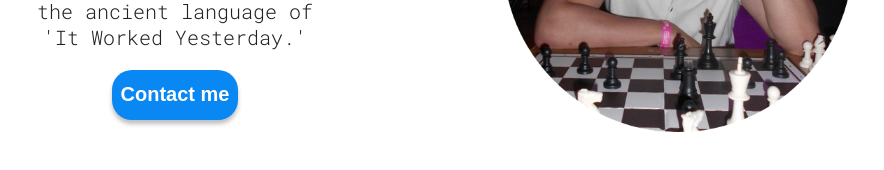
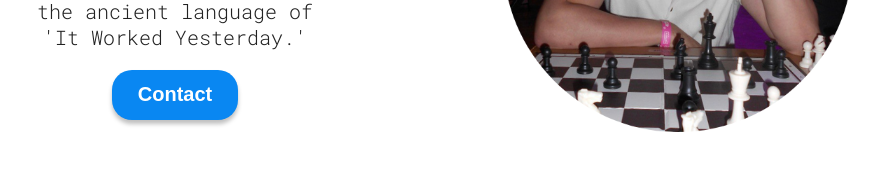
Before and after one commit to Alvis-sim/alvis-sim, a React (Vite) app: page / in a window 1280 px wide. Shown: the part 441-611 px from the top of the page, without its empty margins (198-1082 px from the left). Built offline with nearby package versions, Linux system fonts and the light colour scheme.

Commit message:
Update Hero.jsx

```diff
--- a/src/sections/Hero/Hero.jsx
+++ b/src/sections/Hero/Hero.jsx
@@ -61,7 +61,7 @@ function Hero() {
                 <button className="hover">Resume</button>
             </a> */}
             <a href="#contact">
-                <button className="hover">Contact me</button>
+                <button className="hover">Contact</button>
             </a>
         </div>
     </section>
```
